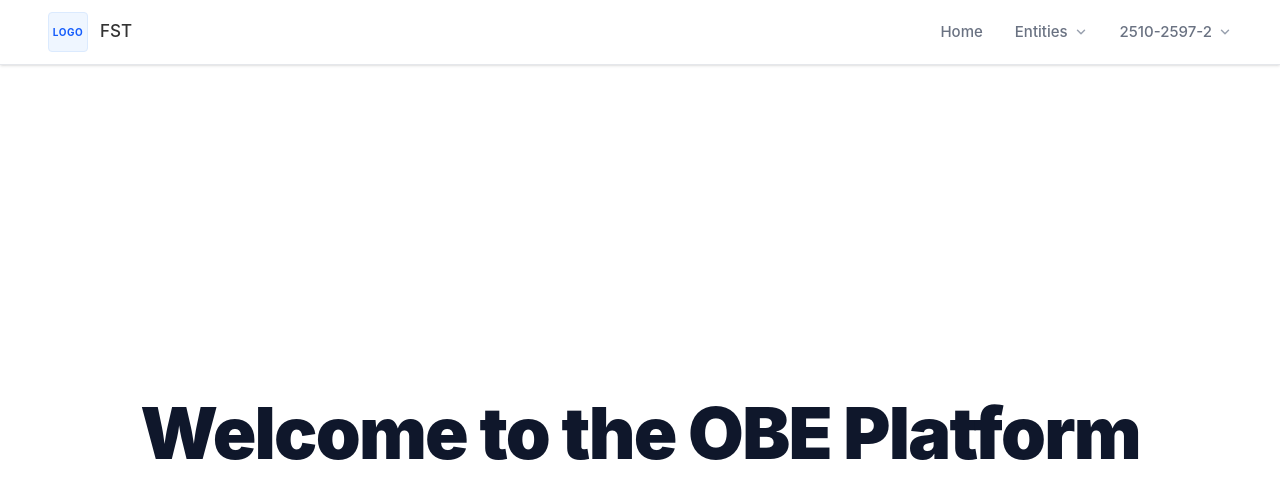
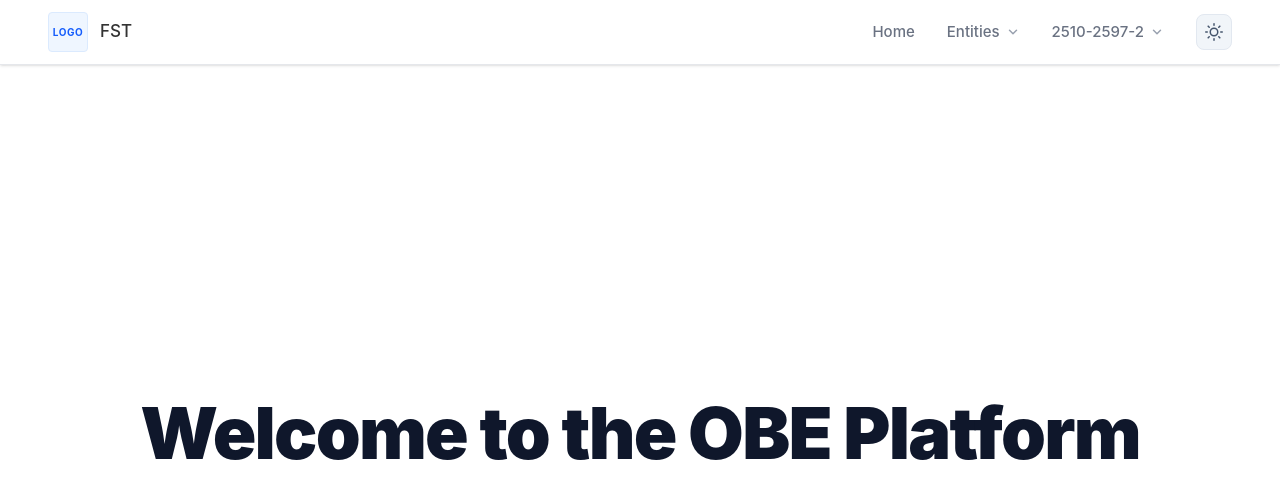
Before and after one commit to hamid-aiub/obe-app-frontend, a Next.js app: page / in a window 1280 px wide. Shown: the top 498 px of the page. Built offline with nearby package versions, Linux system fonts and the light colour scheme.

Commit message:
theme toggle initiated

```diff
--- a/package.json
+++ b/package.json
@@ -9,6 +9,7 @@
     "lint": "next lint"
   },
   "dependencies": {
+    "@headlessui/tailwindcss": "^0.2.2",
     "@tailwindcss/typography": "^0.5.19",
     "@tanstack/react-query": "^5.96.0",
     "axios": "^1.14.0",
@@ -21,6 +22,7 @@
     "jwt-decode": "^4.0.0",
     "moment": "^2.30.1",
     "next": "16.2.2",
+    "next-themes": "^0.4.6",
     "react": "^19.2.4",
     "react-countup": "^6.5.3",
     "react-dom": "^19.2.4",
@@ -31,6 +33,8 @@
     "sass": "^1.98.0",
     "tailwind-merge": "^3.5.0",
     "tailwind-scrollbar": "^4.0.2",
+    "tailwind-scrollbar-hide": "^4.0.0",
+    "tailwindcss-animate": "^1.0.7",
     "typed.js": "^3.0.0",
     "zod": "^4.3.6",
     "zustand": "^5.0.12"
--- a/src/app/globals.css
+++ b/src/app/globals.css
@@ -3,6 +3,9 @@
   nocompatible: true;
 }
 @plugin "@tailwindcss/typography";
+
+/* Enable class-based dark mode for Tailwind v4 */
+@custom-variant dark (&:where(.dark, .dark *));
 
 *,
 *::before,
--- a/src/app/layout.tsx
+++ b/src/app/layout.tsx
@@ -1,5 +1,7 @@
 import type { Metadata } from "next";
 import "./globals.css";
+import { ThemeProvider } from "@/providers/ThemeProvider";
+import { ThemeToggle } from "@/components/ThemeToggle";
 
 export const metadata: Metadata = {
   title: "AIUB FST Platform",
@@ -12,42 +14,80 @@ export default function RootLayout({
   children: React.ReactNode;
 }) {
   return (
-    <html lang="en">
-      <body className="bg-slate-50 text-slate-900 font-sans antialiased min-h-[100dvh] flex flex-col selection:bg-blue-100 selection:text-blue-900">
+    <html lang="en" suppressHydrationWarning>
+      <body className="bg-slate-50 dark:bg-slate-950 text-slate-900 dark:text-slate-100 font-sans antialiased min-h-[100dvh] flex flex-col selection:bg-blue-100 dark:selection:bg-blue-900 selection:text-blue-900 dark:selection:text-blue-100 transition-colors duration-300">
+        <ThemeProvider>
           {/* ─── Header ─────────────────────────────────────────── */}
-        <header style={{ padding: '0.75rem 3rem' }} className="flex items-center justify-between border-b border-gray-200 bg-white shadow-sm">
+          <header
+            style={{ padding: "0.75rem 3rem" }}
+            className="flex items-center justify-between border-b border-gray-200 dark:border-slate-800 bg-white dark:bg-slate-900 shadow-sm dark:shadow-slate-900/50"
+          >
             <div className="flex items-center gap-3">
               {/* TODO: Place your logo here */}
-            <div className="w-10 h-10 rounded flex items-center justify-center bg-blue-50 text-blue-600 text-[10px] font-bold tracking-wider border border-blue-100">
+              <div className="w-10 h-10 rounded flex items-center justify-center bg-blue-50 dark:bg-blue-950 text-blue-600 dark:text-blue-400 text-[10px] font-bold tracking-wider border border-blue-100 dark:border-blue-900">
                 LOGO
               </div>
 
-            <span className="text-[#333333] font-medium text-[17px]">
+              <span className="text-[#333333] dark:text-slate-200 font-medium text-[17px]">
                 FST
               </span>
             </div>
 
-          <nav className="flex items-center gap-8 text-[15px] font-medium text-gray-500">
-            <a href="#" className="hover:text-gray-900 transition-colors">Home</a>
+            <nav className="flex items-center gap-8 text-[15px] font-medium text-gray-500 dark:text-slate-400">
+              <a
+                href="#"
+                className="hover:text-gray-900 dark:hover:text-slate-100 transition-colors"
+              >
+                Home
+              </a>
 
-            <button className="flex items-center gap-1.5 hover:text-gray-900 transition-colors focus:outline-none">
+              <button className="flex items-center gap-1.5 hover:text-gray-900 dark:hover:text-slate-100 transition-colors focus:outline-none">
                 Entities
-              <svg xmlns="http://www.w3.org/2000/svg" width="14" height="14" viewBox="0 0 24 24" fill="none" stroke="currentColor" strokeWidth="2.5" strokeLinecap="round" strokeLinejoin="round" className="text-gray-400"><path d="m6 9 6 6 6-6"/></svg>
+                <svg
+                  xmlns="http://www.w3.org/2000/svg"
+                  width="14"
+                  height="14"
+                  viewBox="0 0 24 24"
+                  fill="none"
+                  stroke="currentColor"
+                  strokeWidth="2.5"
+                  strokeLinecap="round"
+                  strokeLinejoin="round"
+                  className="text-gray-400 dark:text-slate-500"
+                >
+                  <path d="m6 9 6 6 6-6" />
+                </svg>
               </button>
 
-            <button className="flex items-center gap-1.5 hover:text-gray-900 transition-colors focus:outline-none">
+              <button className="flex items-center gap-1.5 hover:text-gray-900 dark:hover:text-slate-100 transition-colors focus:outline-none">
                 2510-2597-2
-              <svg xmlns="http://www.w3.org/2000/svg" width="14" height="14" viewBox="0 0 24 24" fill="none" stroke="currentColor" strokeWidth="2.5" strokeLinecap="round" strokeLinejoin="round" className="text-gray-400"><path d="m6 9 6 6 6-6"/></svg>
+                <svg
+                  xmlns="http://www.w3.org/2000/svg"
+                  width="14"
+                  height="14"
+                  viewBox="0 0 24 24"
+                  fill="none"
+                  stroke="currentColor"
+                  strokeWidth="2.5"
+                  strokeLinecap="round"
+                  strokeLinejoin="round"
+                  className="text-gray-400 dark:text-slate-500"
+                >
+                  <path d="m6 9 6 6 6-6" />
+                </svg>
               </button>
+
+              <ThemeToggle />
             </nav>
           </header>
 
           <main className="flex-1 w-full relative flex flex-col">
-          <div className="absolute inset-0 bg-[radial-gradient(#e5e7eb_1px,transparent_1px)] [background-size:16px_16px] [mask-image:radial-gradient(ellipse_50%_50%_at_50%_0%,#000_70%,transparent_100%)] pointer-events-none -z-10" />
+            <div className="absolute inset-0 bg-[radial-gradient(#e5e7eb_1px,transparent_1px)] dark:bg-[radial-gradient(#1e293b_1px,transparent_1px)] [background-size:16px_16px] [mask-image:radial-gradient(ellipse_50%_50%_at_50%_0%,#000_70%,transparent_100%)] pointer-events-none -z-10" />
             <div className="flex-1 w-full mx-auto px-6 py-8 flex flex-col">
               {children}
             </div>
           </main>
+        </ThemeProvider>
       </body>
     </html>
   );
--- a/src/app/page.tsx
+++ b/src/app/page.tsx
@@ -18,8 +18,8 @@ export default function Home() {
   return (
     <div className="relative flex flex-col items-center justify-center flex-1 w-full mt-4 pb-20 overflow-hidden py-8">
       {/* Background glow effects */}
-      <div className="absolute top-1/2 left-1/2 -translate-x-1/2 -translate-y-1/2 w-[800px] h-[500px] bg-blue-500/10 blur-[120px] rounded-full pointer-events-none -z-10" />
-      <div className="absolute top-0 right-1/4 w-[400px] h-[400px] bg-purple-500/10 blur-[100px] rounded-full pointer-events-none -z-10" />
+      <div className="absolute top-1/2 left-1/2 -translate-x-1/2 -translate-y-1/2 w-[800px] h-[500px] bg-blue-500/10 dark:bg-blue-500/15 blur-[120px] rounded-full pointer-events-none -z-10" />
+      <div className="absolute top-0 right-1/4 w-[400px] h-[400px] bg-purple-500/10 dark:bg-purple-500/15 blur-[100px] rounded-full pointer-events-none -z-10" />
 
       <motion.div
         className="max-w-5xl space-y-8 w-full z-10 text-center px-4"
@@ -28,13 +28,11 @@ export default function Home() {
         animate="visible"
       >
 
-
         <motion.h1
           variants={itemVariants}
-          className="text-6xl md:text-7xl font-black text-slate-900 tracking-tight leading-[1.1] text-balance mb-6"
+          className="text-6xl md:text-7xl font-black text-slate-900 dark:font-white tracking-tight leading-[1.1] text-balance mb-6"
         >
           Welcome to the OBE Platform
-
         </motion.h1>
 
       </motion.div>
--- /dev/null
+++ b/src/components/ThemeToggle.tsx
@@ -0,0 +1,80 @@
+"use client";
+
+import { useTheme } from "next-themes";
+import { useEffect, useState } from "react";
+
+export function ThemeToggle() {
+  const { resolvedTheme, setTheme } = useTheme();
+  const [mounted, setMounted] = useState(false);
+
+  useEffect(() => setMounted(true), []);
+
+  if (!mounted) {
+    return <div className="w-9 h-9" />;
+  }
+
+  const isDark = resolvedTheme === "dark";
+
+  return (
+    <button
+      id="theme-toggle"
+      aria-label={`Switch to ${isDark ? "light" : "dark"} mode`}
+      onClick={() => setTheme(isDark ? "light" : "dark")}
+      className="
+        relative w-9 h-9 rounded-lg flex items-center justify-center
+        bg-slate-100 dark:bg-slate-800
+        hover:bg-slate-200 dark:hover:bg-slate-700
+        border border-slate-200 dark:border-slate-700
+        text-slate-600 dark:text-slate-300
+        transition-all duration-300 ease-in-out
+        hover:scale-105 active:scale-95
+        cursor-pointer
+        focus:outline-none focus-visible:ring-2 focus-visible:ring-blue-500
+      "
+    >
+      {/* Sun icon */}
+      <svg
+        xmlns="http://www.w3.org/2000/svg"
+        width="18"
+        height="18"
+        viewBox="0 0 24 24"
+        fill="none"
+        stroke="currentColor"
+        strokeWidth="2"
+        strokeLinecap="round"
+        strokeLinejoin="round"
+        className={`absolute transition-all duration-300 ${
+          isDark ? "opacity-0 rotate-90 scale-0" : "opacity-100 rotate-0 scale-100"
+        }`}
+      >
+        <circle cx="12" cy="12" r="5" />
+        <line x1="12" y1="1" x2="12" y2="3" />
+        <line x1="12" y1="21" x2="12" y2="23" />
+        <line x1="4.22" y1="4.22" x2="5.64" y2="5.64" />
+        <line x1="18.36" y1="18.36" x2="19.78" y2="19.78" />
+        <line x1="1" y1="12" x2="3" y2="12" />
+        <line x1="21" y1="12" x2="23" y2="12" />
+        <line x1="4.22" y1="19.78" x2="5.64" y2="18.36" />
+        <line x1="18.36" y1="5.64" x2="19.78" y2="4.22" />
+      </svg>
+
+      {/* Moon icon */}
+      <svg
+        xmlns="http://www.w3.org/2000/svg"
+        width="18"
+        height="18"
+        viewBox="0 0 24 24"
+        fill="none"
+        stroke="currentColor"
+        strokeWidth="2"
+        strokeLinecap="round"
+        strokeLinejoin="round"
+        className={`absolute transition-all duration-300 ${
+          isDark ? "opacity-100 rotate-0 scale-100" : "opacity-0 -rotate-90 scale-0"
+        }`}
+      >
+        <path d="M21 12.79A9 9 0 1 1 11.21 3 7 7 0 0 0 21 12.79z" />
+      </svg>
+    </button>
+  );
+}
--- /dev/null
+++ b/src/providers/ThemeProvider.tsx
@@ -0,0 +1,11 @@
+"use client";
+
+import { ThemeProvider as NextThemesProvider } from "next-themes";
+
+export function ThemeProvider({ children }: { children: React.ReactNode }) {
+  return (
+    <NextThemesProvider attribute="class" defaultTheme="system" enableSystem>
+      {children}
+    </NextThemesProvider>
+  );
+}
```
Also changed, not shown: 1 other file (tests, documents, lock files or other folders). Lines whose indentation alone changed are shown as unchanged.
